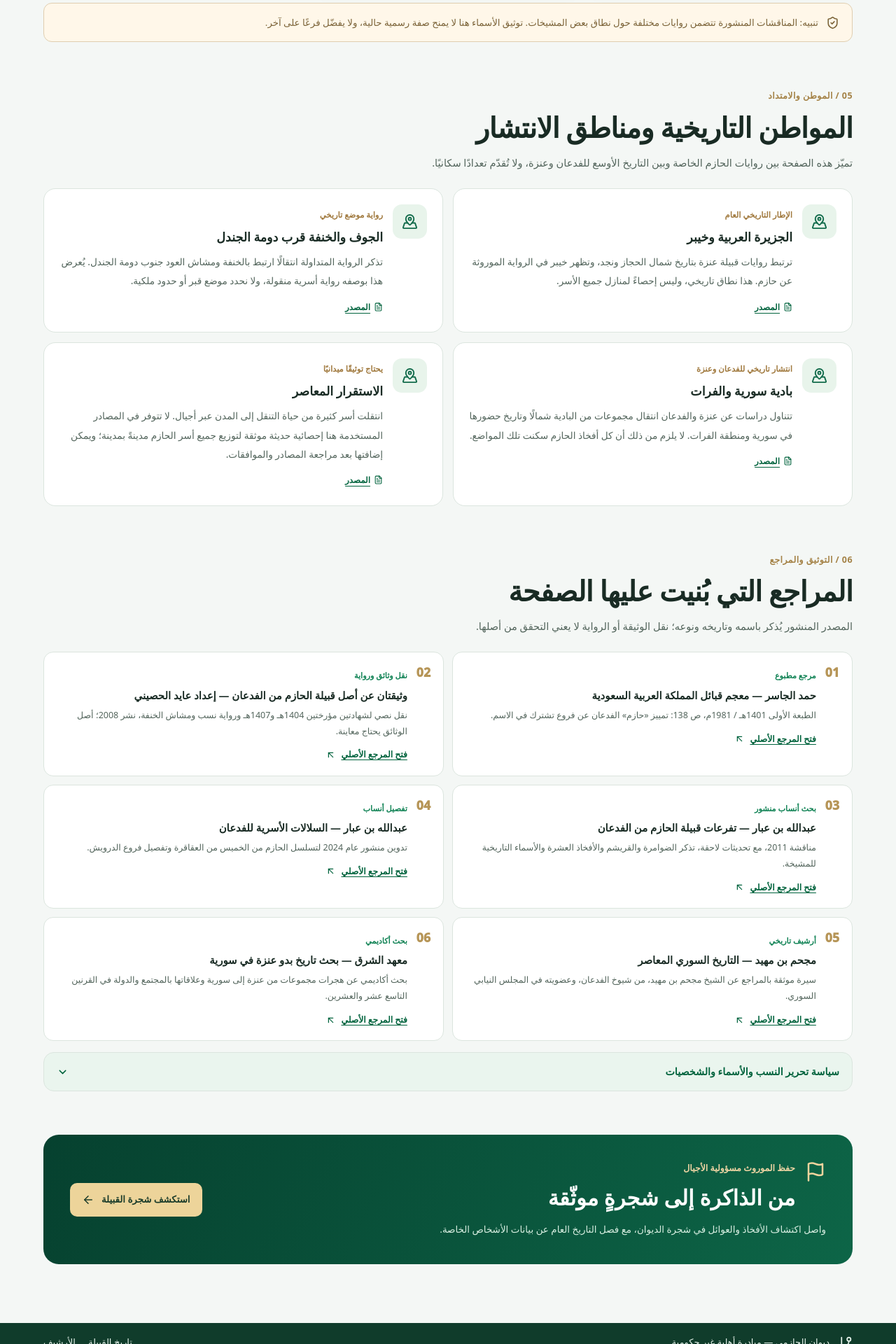
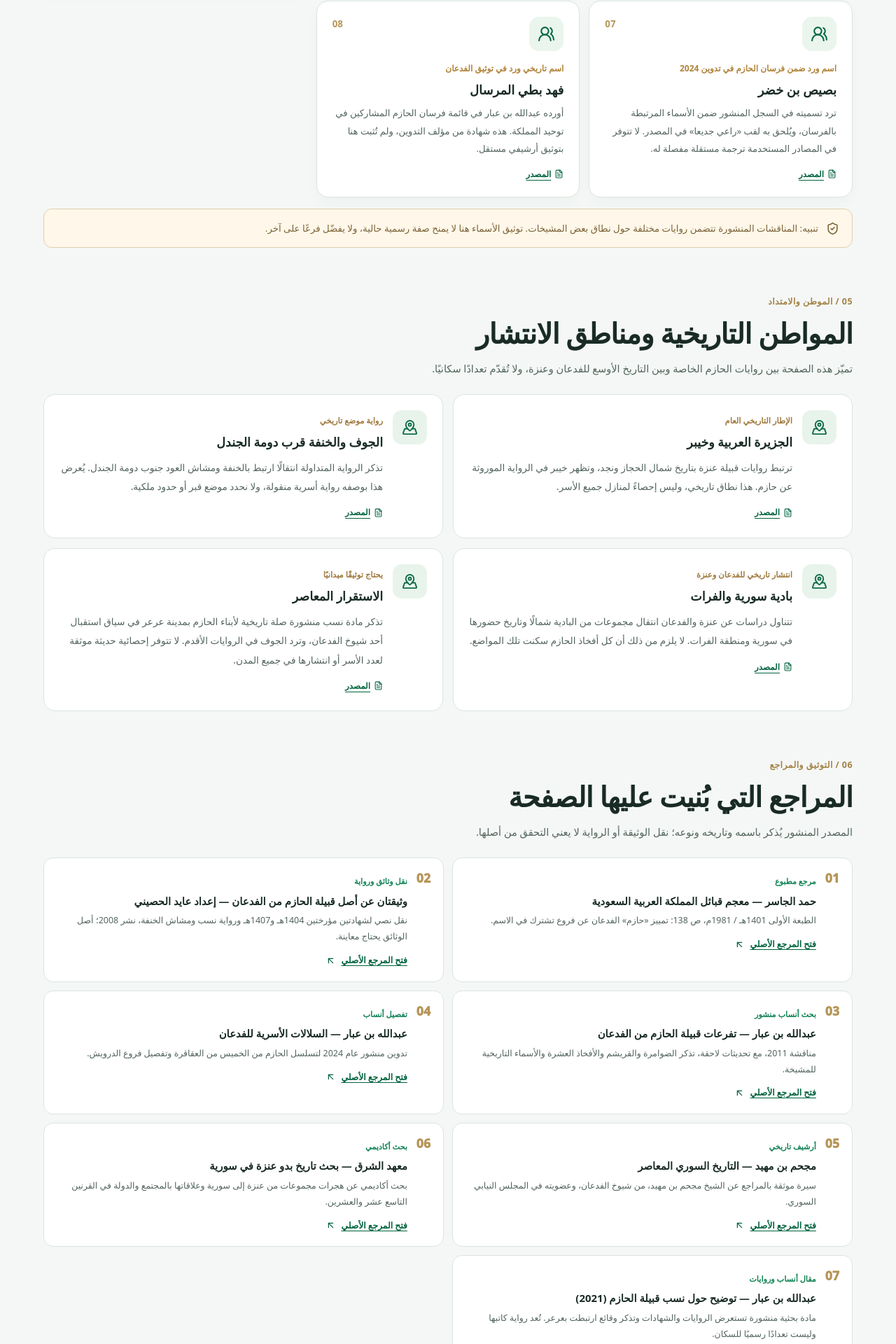
Before and after one commit to youef/alhazmi, a Next.js app in the folder apps/web/: page /ar/history/ in a window 1280 px wide. Shown: the part 3783-5703 px from the top of the page at 70% size. Built offline with nearby package versions, Linux system fonts and the light colour scheme.

Commit message:
feat(history): include attributed Hazm figures and Arar geographical reference

```diff
--- a/apps/web/src/app/[locale]/history/history-content.tsx
+++ b/apps/web/src/app/[locale]/history/history-content.tsx
@@ -51,6 +51,13 @@ const sources = [
     note: {ar: 'بحث أكاديمي عن هجرات مجموعات من عنزة إلى سورية وعلاقاتها بالمجتمع والدولة في القرنين التاسع عشر والعشرين.',en: 'Academic research on Anaza migrations to Syria and social changes in the nineteenth and twentieth centuries.'},
     url: 'https://www.orient-institut.org/research/previous-projects/bedouin-syria-johann-buessow.html',
     type: {ar: 'بحث أكاديمي',en: 'Academic study'},
+  },
+  {
+    id: 's7',
+    name: {ar: 'عبدالله بن عبار — توضيح حول نسب قبيلة الحازم (2021)',en: 'Abdullah bin Abbar — Hazm genealogy clarification (2021)'},
+    note: {ar: 'مادة بحثية منشورة تستعرض الروايات والشهادات وتذكر وقائع ارتبطت بعرعر. تُعد رواية كاتبها وليست تعدادًا رسميًا للسكان.',en: 'A published genealogical account referring to Hazm-related historical events in Arar; an author’s account, not an official population census.'},
+    url: 'https://www.bnabar.com/vb/showthread.php?t=12387',
+    type: {ar: 'مقال أنساب وروايات',en: 'Genealogical account'},
   },
 ];
 
@@ -110,6 +117,24 @@ const notableGroups = [
     text: {ar: 'ورد اسمه في إعداد مادة «وثيقتان عن أصل قبيلة الحازم» المنشورة عام 2008، وهي من المواد التي تتيح للباحثين الرجوع إلى نصوص الشهادات والرواية الأسرية.',en: 'Credited as the compiler of the 2008 publication “Two documents on the origin of Hazm”, containing testimony transcriptions and a family narrative.'},
     source: 's2',
   },
+  {
+    title: {ar: 'حسن الربح',en: 'Hassan Al-Ribh'},
+    type: {ar: 'اسم ورد ضمن فرسان الحازم في تدوين 2024',en: 'Named among Hazm horsemen in a 2024 genealogical record'},
+    text: {ar: 'يذكره عبدالله بن عبار ضمن أسماء فرسان الحازم. تُعرض المعلومة بنسبتها إلى صاحب التدوين، دون إضافة تواريخ أو أدوار لم تُتحقق من مصادر مستقلة.',en: 'Abdullah bin Abbar lists him among Hazm horsemen. This is attributed to the compiler, without invented dates or independently unverified claims.'},
+    source: 's4',
+  },
+  {
+    title: {ar: 'بصيص بن خضر',en: 'Busais bin Khidr'},
+    type: {ar: 'اسم ورد ضمن فرسان الحازم في تدوين 2024',en: 'Named among Hazm horsemen in a 2024 genealogical record'},
+    text: {ar: 'ترد تسميته في السجل المنشور ضمن الأسماء المرتبطة بالفرسان، ويُلحق به لقب «راعي جديعا» في المصدر. لا تتوفر في المصادر المستخدمة ترجمة مستقلة مفصلة له.',en: 'Recorded among the historical horsemen with the epithet “Ra‘i Jaday‘a”. No separate, independently verified biography is available in the cited material.'},
+    source: 's4',
+  },
+  {
+    title: {ar: 'فهد بطي المرسال',en: 'Fahd Batti Al-Mirsal'},
+    type: {ar: 'اسم تاريخي ورد في توثيق الفدعان',en: 'Name recorded in Fad’an genealogical literature'},
+    text: {ar: 'أورده عبدالله بن عبار في قائمة فرسان الحازم المشاركين في توحيد المملكة. هذه شهادة من مؤلف التدوين، ولم تُثبت هنا بتوثيق أرشيفي مستقل.',en: 'Abdullah bin Abbar includes him in a list of Hazm horsemen associated with Saudi unification. This claim remains attributed to the published genealogical record.'},
+    source: 's4',
+  },
 ];
 
 const places = [
@@ -134,8 +159,8 @@ const places = [
   {
     title: {ar: 'الاستقرار المعاصر',en: 'Modern settlement'},
     category: {ar: 'يحتاج توثيقًا ميدانيًا',en: 'Requires verified local records'},
-    text: {ar: 'انتقلت أسر كثيرة من حياة التنقل إلى المدن عبر أجيال. لا تتوفر في المصادر المستخدمة هنا إحصائية حديثة موثقة لتوزيع جميع أسر الحازم مدينةً بمدينة؛ ويمكن إضافتها بعد مراجعة المصادر والموافقات.',en: 'Households transitioned from pastoral mobility to city life over generations. The sources used here do not establish an up-to-date city-by-city distribution of all Hazm families.'},
-    source: 's6',
+    text: {ar: 'تذكر مادة نسب منشورة صلة تاريخية لأبناء الحازم بمدينة عرعر في سياق استقبال أحد شيوخ الفدعان، وترد الجوف في الروايات الأقدم. لا تتوفر إحصائية حديثة موثقة لعدد الأسر أو انتشارها في جميع المدن.',en: 'A published genealogical account refers to Hazm families in Arar in a historical encounter with a Fad’an sheikh; older family narratives also mention Al-Jawf. No verified modern city-by-city population count is established.'},
+    source: 's7',
   },
 ];
 
```
